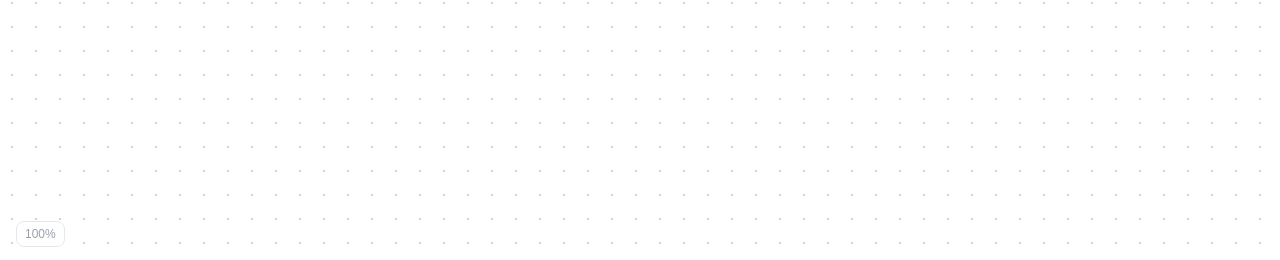
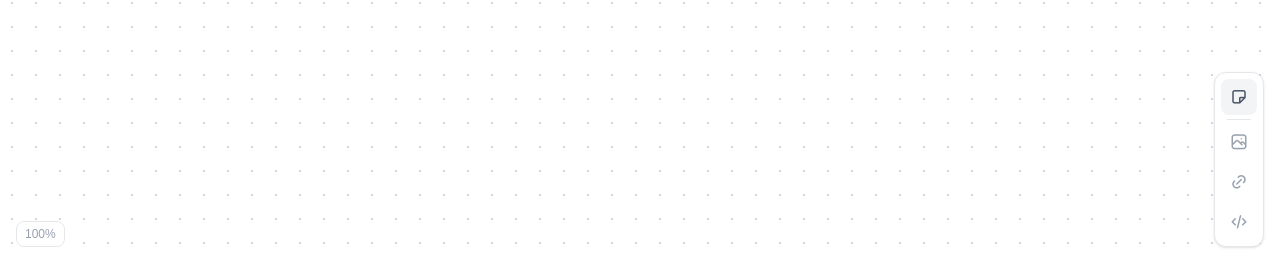
Before and after one commit to GeorgeBarnes06/slate, a Next.js app: page /board/1 in a window 1280 px wide. Shown: the part 537-797 px from the top of the page. Built offline with nearby package versions, Linux system fonts and the light colour scheme.

Commit message:
FEAT toolbar

```diff
--- a/app/board/[id]/page.tsx
+++ b/app/board/[id]/page.tsx
@@ -298,6 +298,35 @@ export default function BoardPage() {
             <div className="fixed bottom-4 left-4 text-xs text-gray-400 bg-white px-2 py-1 rounded-lg border border-gray-200 pointer-events-none">
                 {Math.round(transform.scale * 100)}%
             </div>
+            <div className="fixed bottom-4 right-4 flex flex-col gap-1 bg-white border border-gray-200 rounded-xl p-1.5 shadow-sm">
+                <button
+                    title="Add note"
+                    onClick={() => {
+                        const pos = screenToWorld(window.innerWidth / 2, window.innerHeight / 2);
+                        setCards((prev) => [...prev, {
+                            id: Date.now().toString(),
+                            type: "note",
+                            x: pos.x,
+                            y: pos.y,
+                            text: "",
+                        }]);
+                    }}
+                    className="w-9 h-9 rounded-lg bg-gray-100 hover:bg-gray-200 flex items-center justify-center text-gray-600 hover:text-gray-800 transition-colors"
+                >
+                    <i className="ti ti-note text-lg" />
+                </button>
+                <div className="w-6 h-px bg-gray-200 mx-auto" />
+                <button title="Add image" className="w-9 h-9 rounded-lg hover:bg-gray-100 flex items-center justify-center text-gray-400 hover:text-gray-600 transition-colors">
+                    <i className="ti ti-photo text-lg" />
+                </button>
+                <button title="Add link" className="w-9 h-9 rounded-lg hover:bg-gray-100 flex items-center justify-center text-gray-400 hover:text-gray-600 transition-colors">
+                    <i className="ti ti-link text-lg" />
+                </button>
+                <button title="Add code" className="w-9 h-9 rounded-lg hover:bg-gray-100 flex items-center justify-center text-gray-400 hover:text-gray-600 transition-colors">
+                    <i className="ti ti-code text-lg" />
+                </button>
+            </div>
+
         </div>
     );
 }
--- a/app/layout.tsx
+++ b/app/layout.tsx
@@ -27,6 +27,9 @@ export default function RootLayout({
       lang="en"
       className={`${geistSans.variable} ${geistMono.variable} h-full antialiased`}
     >
+      <head>
+        <link rel="stylesheet" href="https://cdn.jsdelivr.net/npm/@tabler/icons-webfont@latest/tabler-icons.min.css" />
+      </head>
       <body className="min-h-full flex flex-col">{children}</body>
     </html>
   );
```
